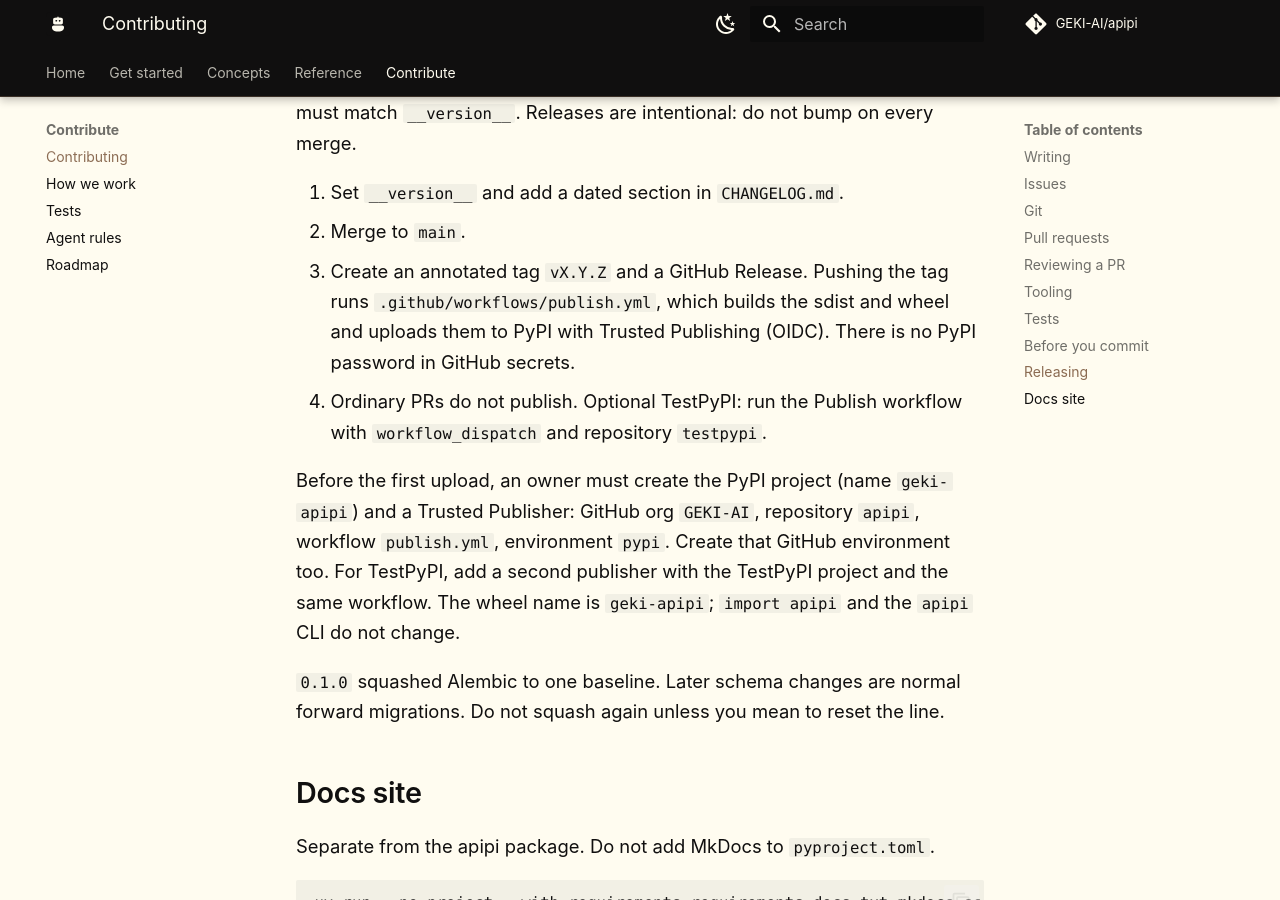
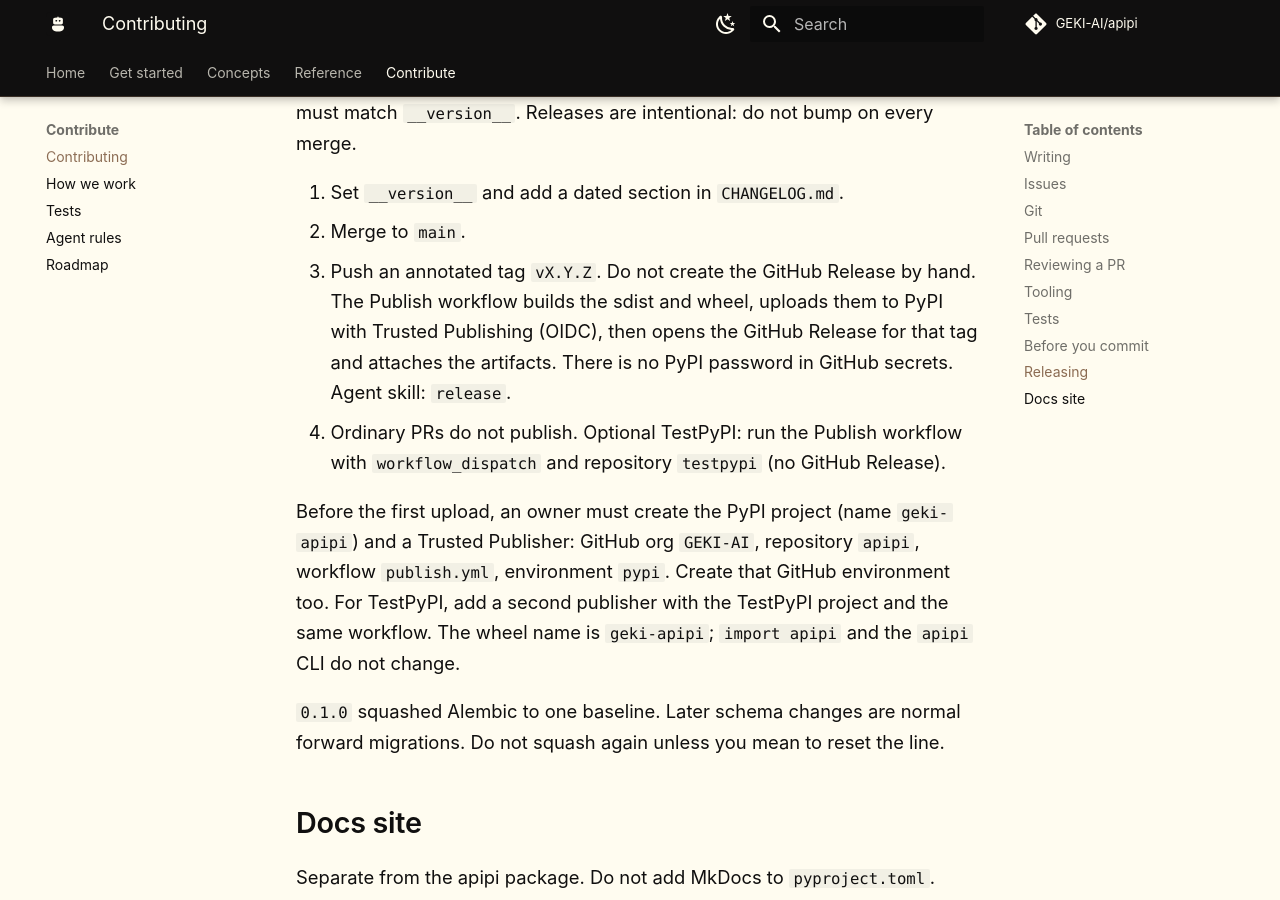
Before and after one commit to GEKI-AI/apipi, an MkDocs documentation site: the page built from docs/contributing.md, in a window 1280 px wide and 900 px high, scrolled down 4563 px. Built offline with MkDocs 1.6.1 and Material for MkDocs 9.7.7, drawn with Linux system fonts in a browser that asks for light colours; comment, search, counter and statistics services are not loaded.

Commit message:
Create a GitHub Release when a version tag is pushed (#131)
* Create a GitHub Release when a version tag is pushed

* Add a release skill that tags origin/main

---------

Co-authored-by: mths opencode <mths@datenhof.com>

```diff
--- a/CONTRIBUTING.md
+++ b/CONTRIBUTING.md
@@ -156,12 +156,14 @@ not bump on every merge.
 
 1. Set `__version__` and add a dated section in `CHANGELOG.md`.
 2. Merge to `main`.
-3. Create an annotated tag `vX.Y.Z` and a GitHub Release. Pushing the
-   tag runs `.github/workflows/publish.yml`, which builds the sdist and
-   wheel and uploads them to PyPI with Trusted Publishing (OIDC). There
-   is no PyPI password in GitHub secrets.
+3. Push an annotated tag `vX.Y.Z`. Do not create the GitHub Release by
+   hand. The Publish workflow builds the sdist and wheel, uploads them
+   to PyPI with Trusted Publishing (OIDC), then opens the GitHub
+   Release for that tag and attaches the artifacts. There is no PyPI
+   password in GitHub secrets. Agent skill: `release`.
 4. Ordinary PRs do not publish. Optional TestPyPI: run the Publish
-   workflow with `workflow_dispatch` and repository `testpypi`.
+   workflow with `workflow_dispatch` and repository `testpypi` (no
+   GitHub Release).
 
 Before the first upload, an owner must create the PyPI project (name
 `geki-apipi`) and a Trusted Publisher: GitHub org `GEKI-AI`, repository
```
Also changed, not shown: .agents/skills/release/SKILL.md (added, +62 -0 lines), AGENTS.md (+2 -1 lines), 1 other file.
